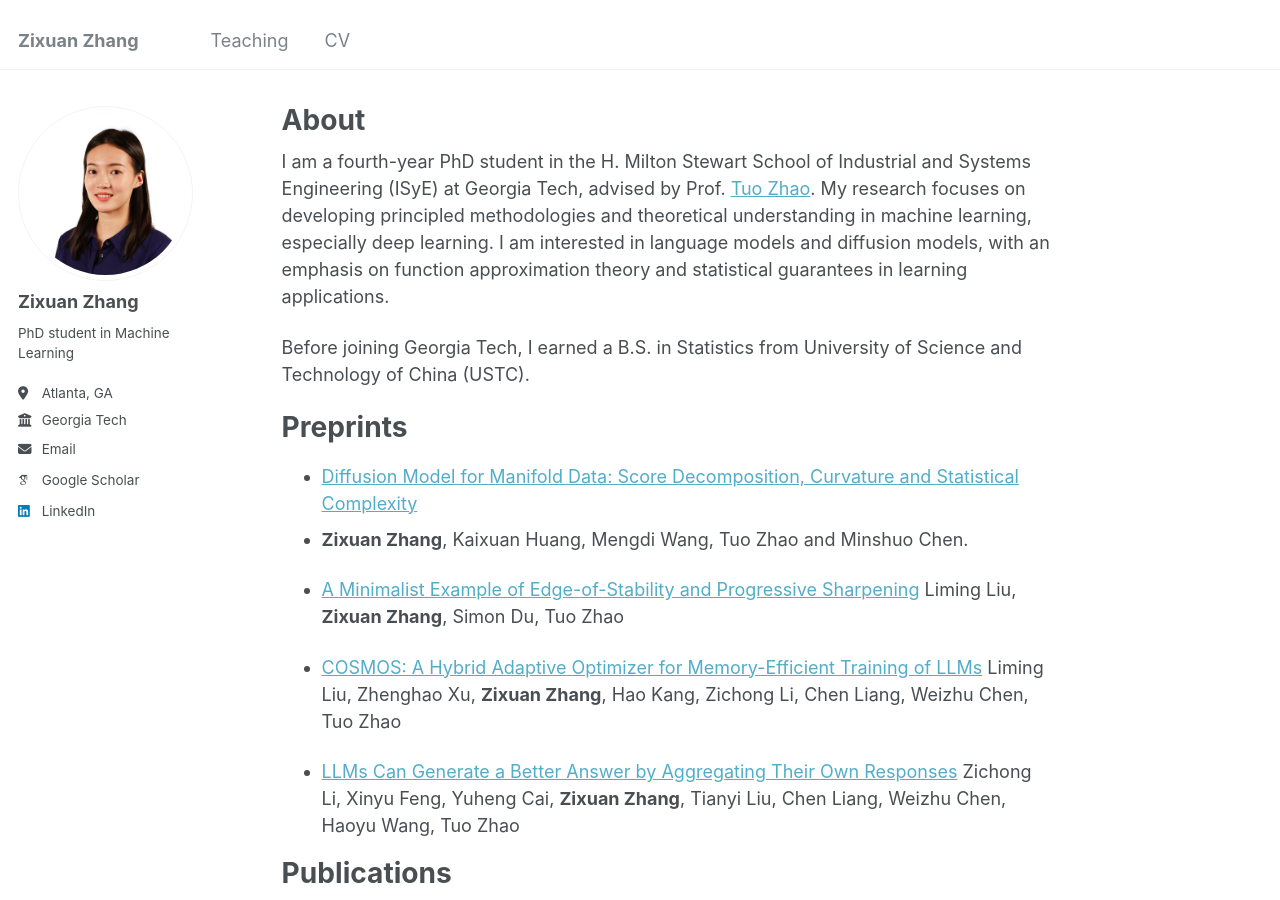
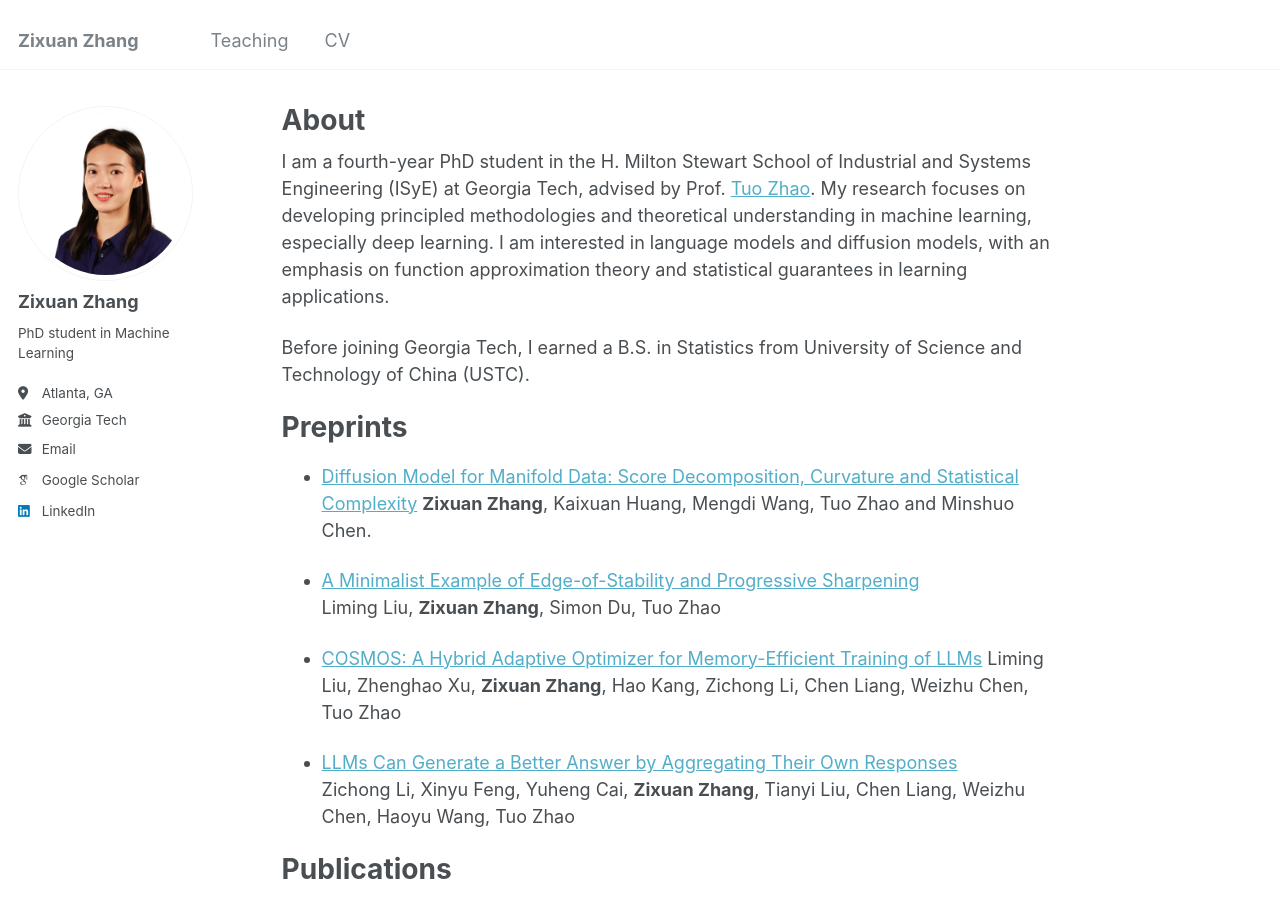
Before and after one commit to ZixuanZZhang/zixuanzzhang.github.io, a Jekyll site: the page built from _pages/about.md, in a window 1280 px wide and 900 px high. Built offline with Jekyll 4.4.1, drawn with Linux system fonts in a browser that asks for light colours; some web fonts are replaced.

```diff
--- a/_pages/about.md
+++ b/_pages/about.md
@@ -15,7 +15,7 @@ Preprints
 ====
 
 * [Diffusion Model for Manifold Data: Score Decomposition, Curvature and Statistical Complexity](Manuscript upon request)
-* **Zixuan Zhang**, Kaixuan Huang, Mengdi Wang, Tuo Zhao and Minshuo Chen.
+  **Zixuan Zhang**, Kaixuan Huang, Mengdi Wang, Tuo Zhao and Minshuo Chen.
 
 * [A Minimalist Example of Edge-of-Stability and Progressive Sharpening](https://arxiv.org/abs/2503.02809)
   Liming Liu, **Zixuan Zhang**, Simon Du, Tuo Zhao
```
